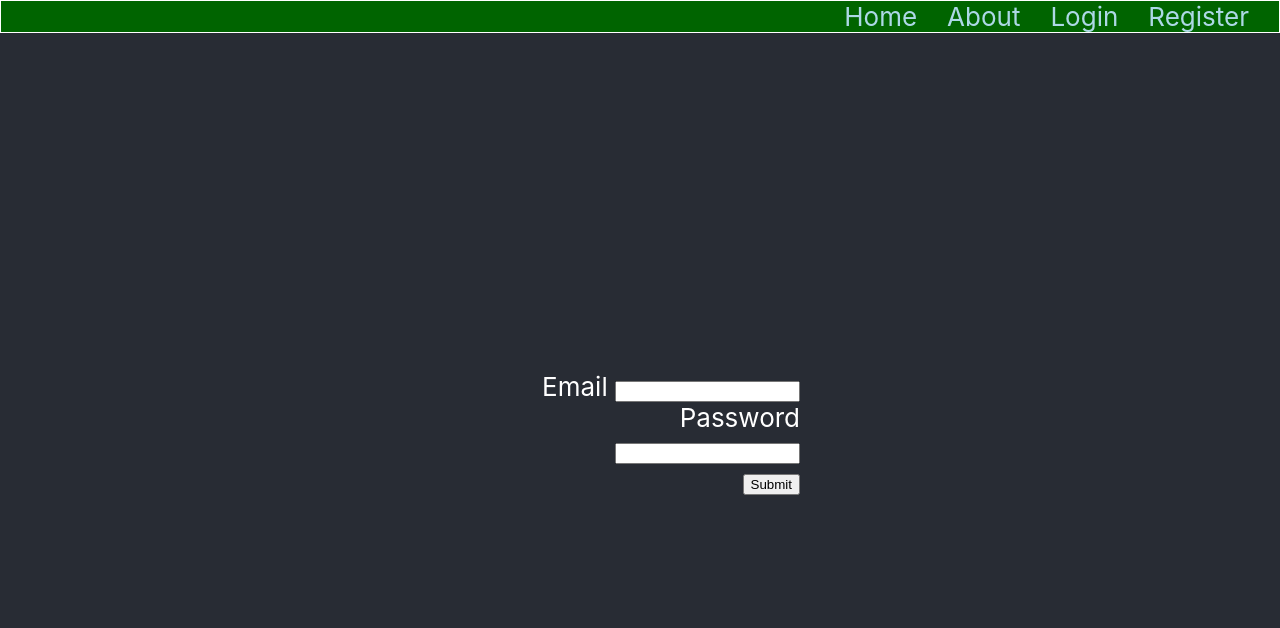
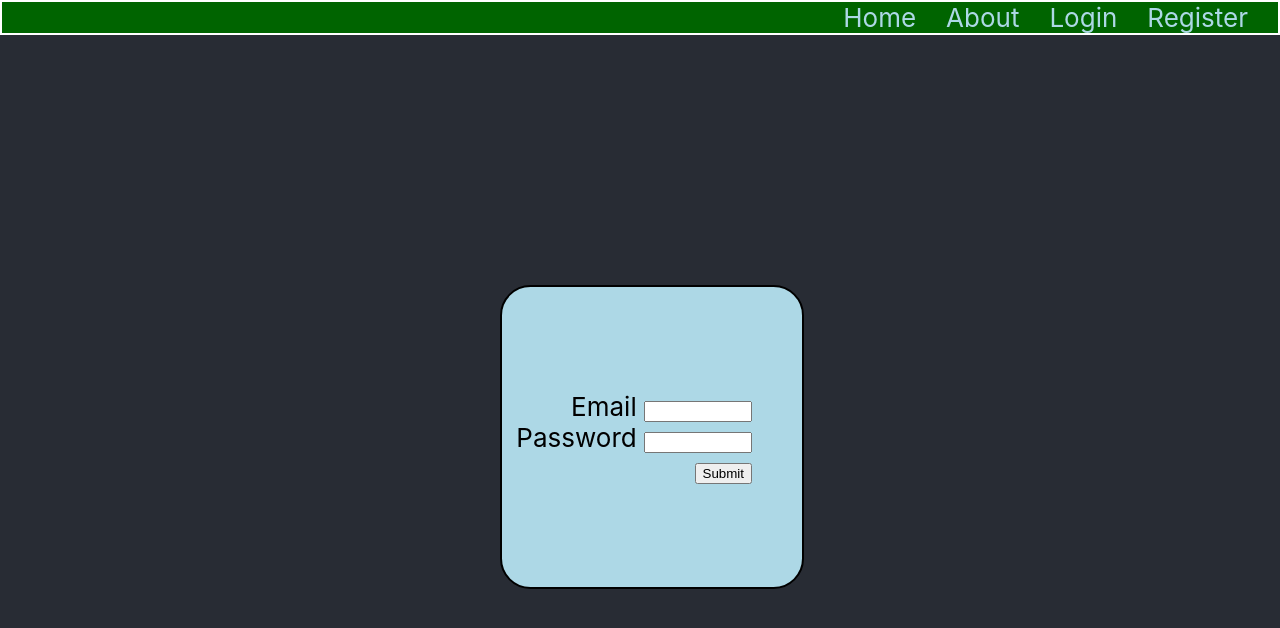
Before and after one commit to AlaysiaVeal/My-Secret-Santa, a React (Create React App) app in the folder client/: page /login in a window 1280 px wide. Shown: the top 628 px of the page. Built offline with nearby package versions, Linux system fonts and the light colour scheme.

Commit message:
completed styling list forms

```diff
--- a/client/src/App.css
+++ b/client/src/App.css
@@ -57,10 +57,17 @@ color: lightblue;
 }
 form {
   align-content: center;
-  width: 300px;
-  height: 300px;
+  width: 250px;
+  height: 100px;
   margin-left: 500px;
   margin-top: 250px;
+  border: 2px solid black;
+  padding-bottom: 100px;
+  padding-top: 100px;
+  padding-right: 50px;
+  border-radius: 10%;
+  background-color: lightblue;
+  color: black
 }
 .homepage{
   background-image: url('https://cdn4.vectorstock.com/i/1000x1000/66/33/cartoon-of-winter-landscape-with-snowy-ground-vector-22706633.jpg');
@@ -82,3 +89,6 @@ button {
   height: 50px;
   width: 50px;
 }
+.input {
+  width: 100px;
+}
--- a/client/src/components/Nav.jsx
+++ b/client/src/components/Nav.jsx
@@ -13,7 +13,7 @@ const Nav = ({authenticated, user, handleLogOut}) => {
     )
   }
   let unauthenticatedOptions = (
-    <nav>
+    <nav className="nav">
         <Link to='/' className="home">Home</Link>
         <Link to='/about' className="about">About</Link>
         <Link to='/login' className="about">Login</Link>
--- a/client/src/pages/List.js
+++ b/client/src/pages/List.js
@@ -67,6 +67,7 @@ const List = ({ user, authenticated }) => {
 
   return user && authenticated ? (
     <div>
+      <div className="form">
         <form onSubmit={handleSubmit}>
           <div className="input-container">
             <label>username</label>
@@ -91,7 +92,8 @@ const List = ({ user, authenticated }) => {
             <input type="submit" />
           </div>
         </form>
-      <div>
+      </div>
+      <div className="list">
         <h2>My Christmas List</h2>
         {lists?.map((list) => (
           <ListCard
--- a/client/src/pages/Login.js
+++ b/client/src/pages/Login.js
@@ -30,8 +30,9 @@ const Login = ({ setUser, toggleAuthenticated }) => {
           />
         </div>
         <div className="input-container">
-          <label className="input">Password </label>
+          <label>Password </label>
           <input
+            className="input"
             type="password"
             onChange={handleChange}
             name="password"
```
Lines whose indentation alone changed are shown as unchanged.
